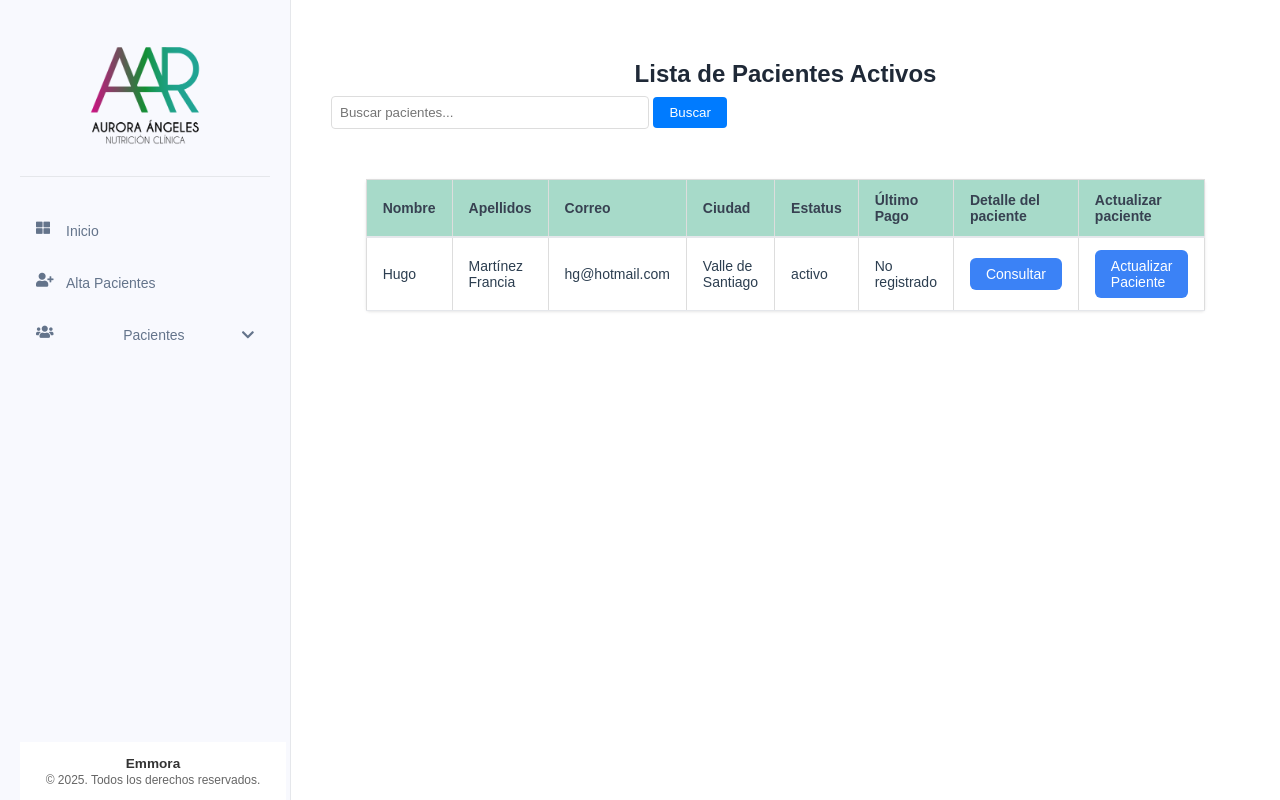
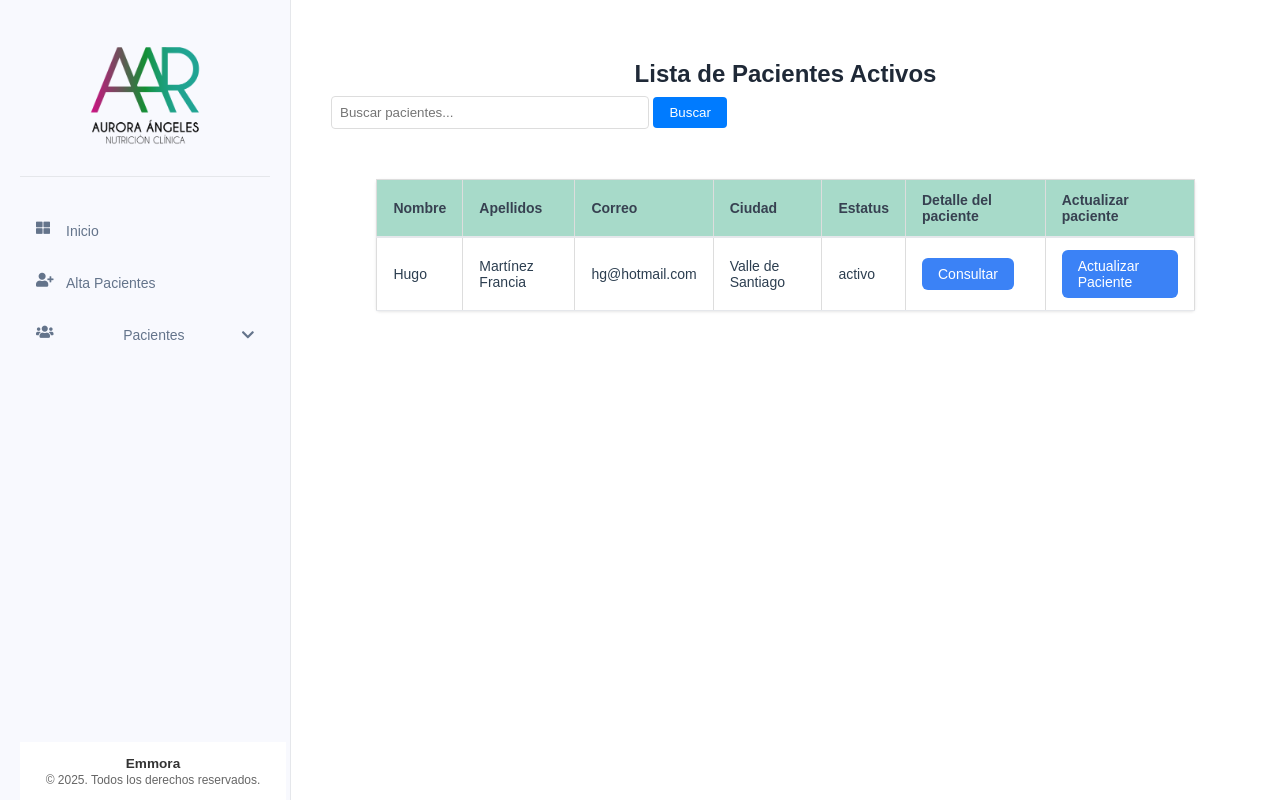
Before and after one commit to tbtkd/SGPN, a Flask app: page /pacientes/activos in a window 1280 px wide. Run offline with Flask 2, Linux system fonts and the light colour scheme; data comes from the database, SQL or seed files in the repository.

Commit message:
Actualizado lista_pacientes

```diff
--- a/app/templates/pacientes/lista_pacientes.html
+++ b/app/templates/pacientes/lista_pacientes.html
@@ -22,7 +22,6 @@
                 <th class="table__header">Correo</th>
                 <th class="table__header">Ciudad</th>
                 <th class="table__header">Estatus</th>
-                <th class="table__header">Último Pago</th>
                 <th class="table__header">Detalle del paciente</th>
                 <th class="table__header">Actualizar paciente</th>
             </tr>
@@ -35,7 +34,6 @@
                 <td class="table__cell">{{ paciente['correo'] }}</td>
                 <td class="table__cell">{{ paciente['ciudad'] }}</td>
                 <td class="table__cell">{{ paciente['status'] }}</td>
-                <td class="table__cell">{{ paciente['ultimo_pago'] if paciente['ultimo_pago'] else 'No registrado' }}</td>
                 <td class="table__cell">
                     <a href="{{ url_for('pacientes.detalle_paciente', id=paciente['id']) }}" class="action-button">Consultar</a>
 
```
